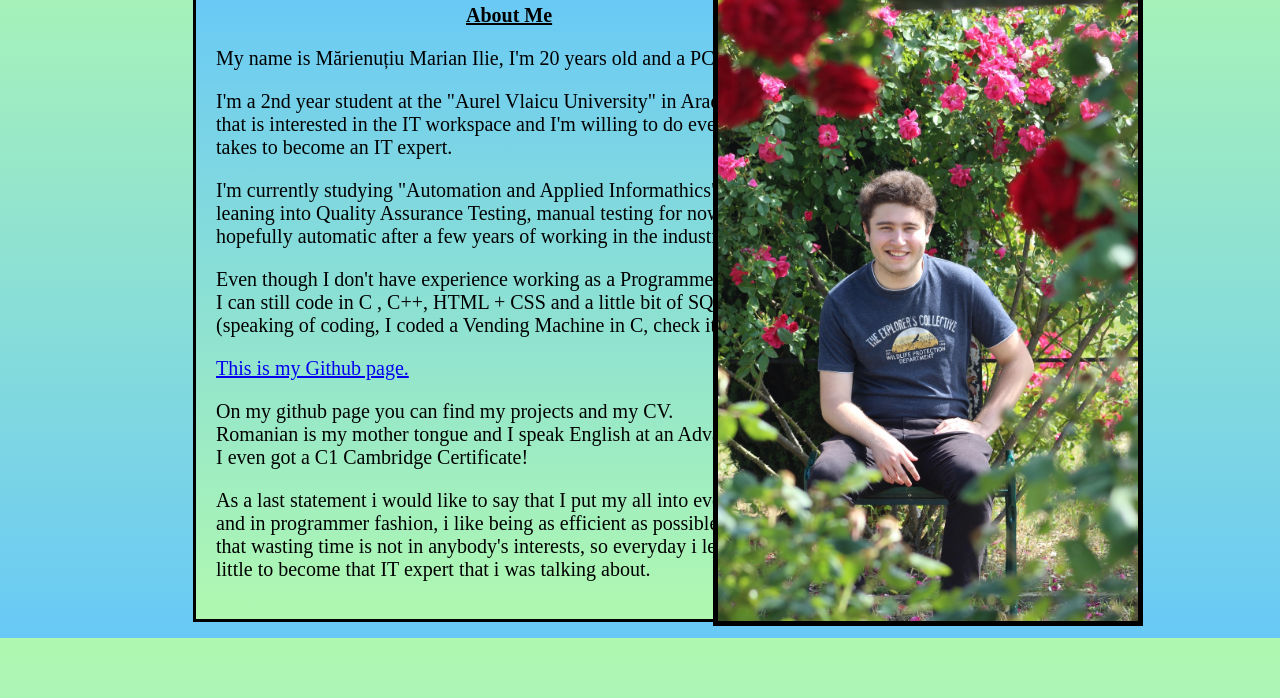
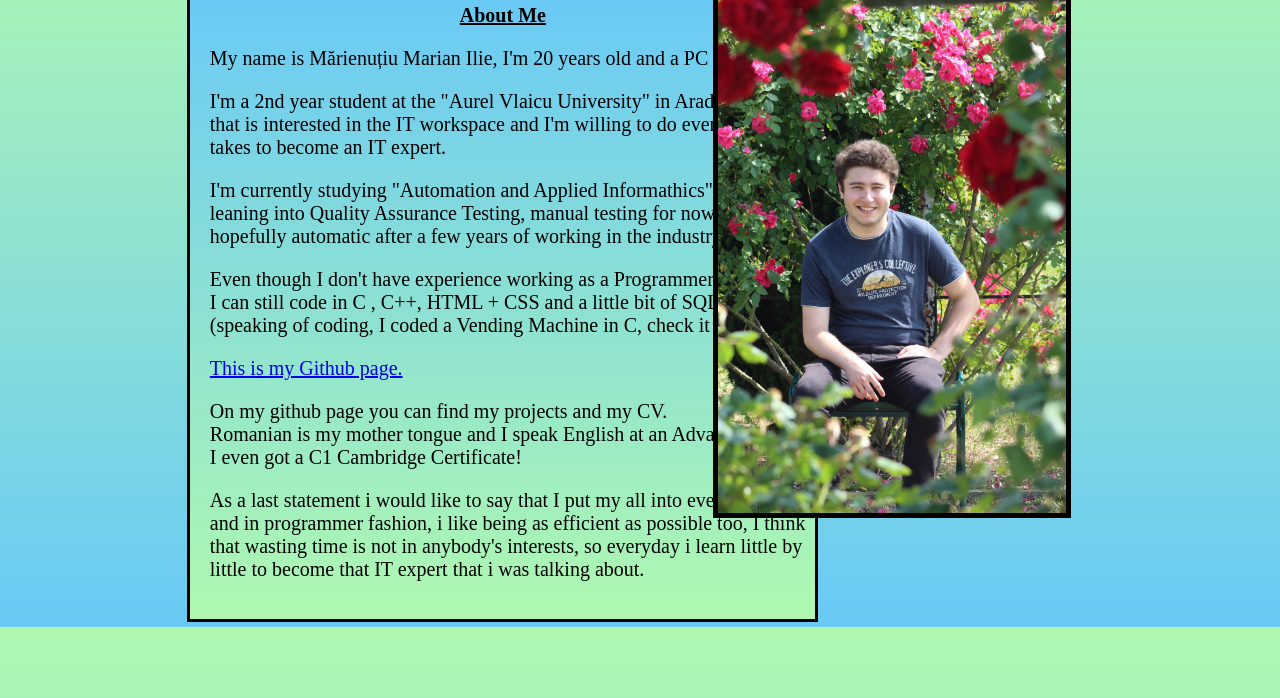
Before and after one commit to MarinSubmarin/HTML-INTRO, a plain HTML site: page index.html in a window 1280 px wide. Shown: the part 102-800 px from the top of the page. Drawn offline with Linux system fonts and the light colour scheme.

Commit message:
Update main.css

```diff
--- a/main.css
+++ b/main.css
@@ -15,7 +15,7 @@ body{
 #fakebody1{
     font-size: 20px;
     border: solid;
-    margin-left: 180px;
+    margin-left: 25%;
     background-image: linear-gradient(to top,rgb(176, 248, 176),rgb(105, 201, 246));
     width: 625px;
     height: 625px;
@@ -31,7 +31,7 @@ body{
     margin-top: 10px;
 }
 img{
-    width: 420px;
+    width: 27.5%;
     border:solid 5px;
 
 }
```
